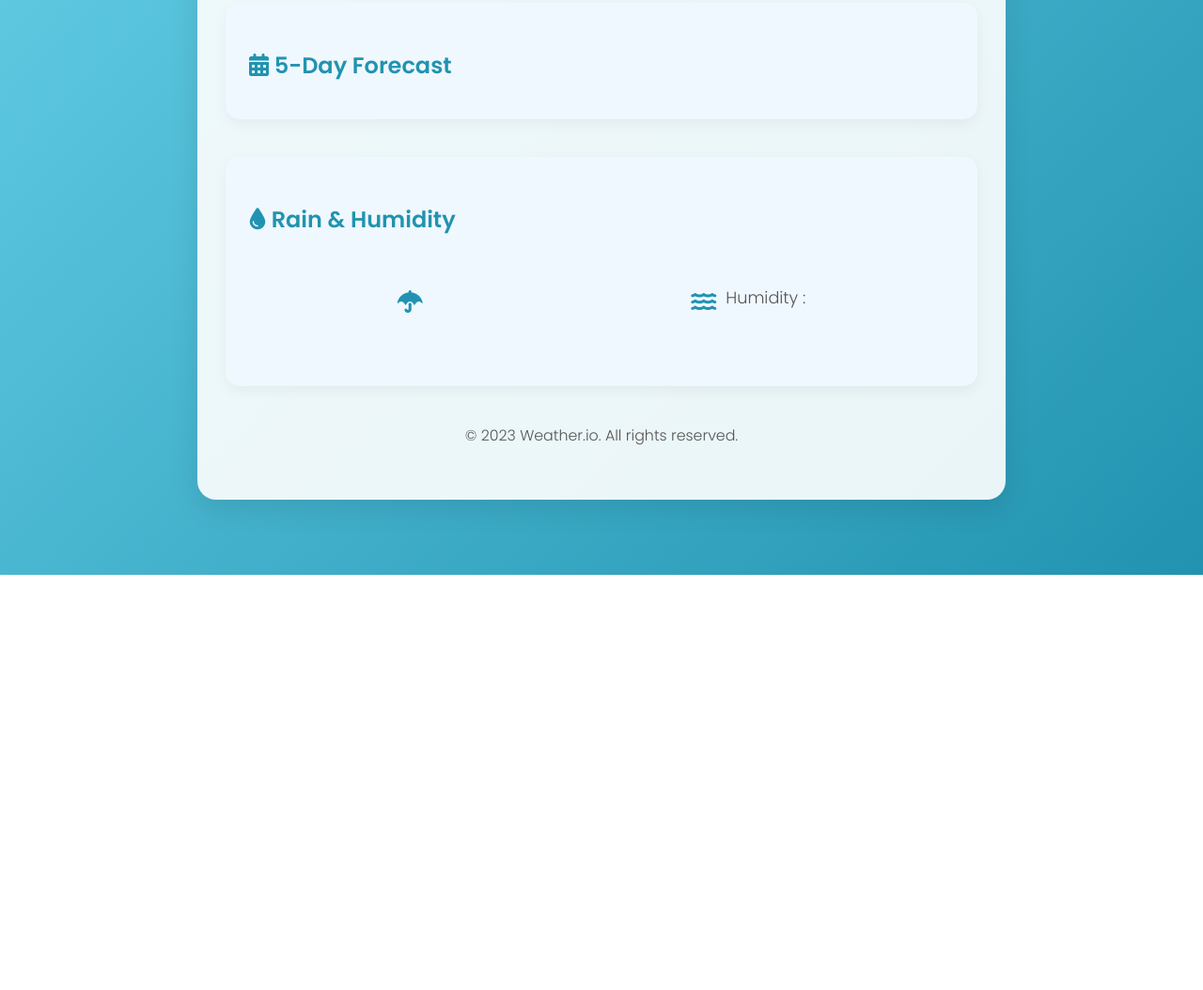
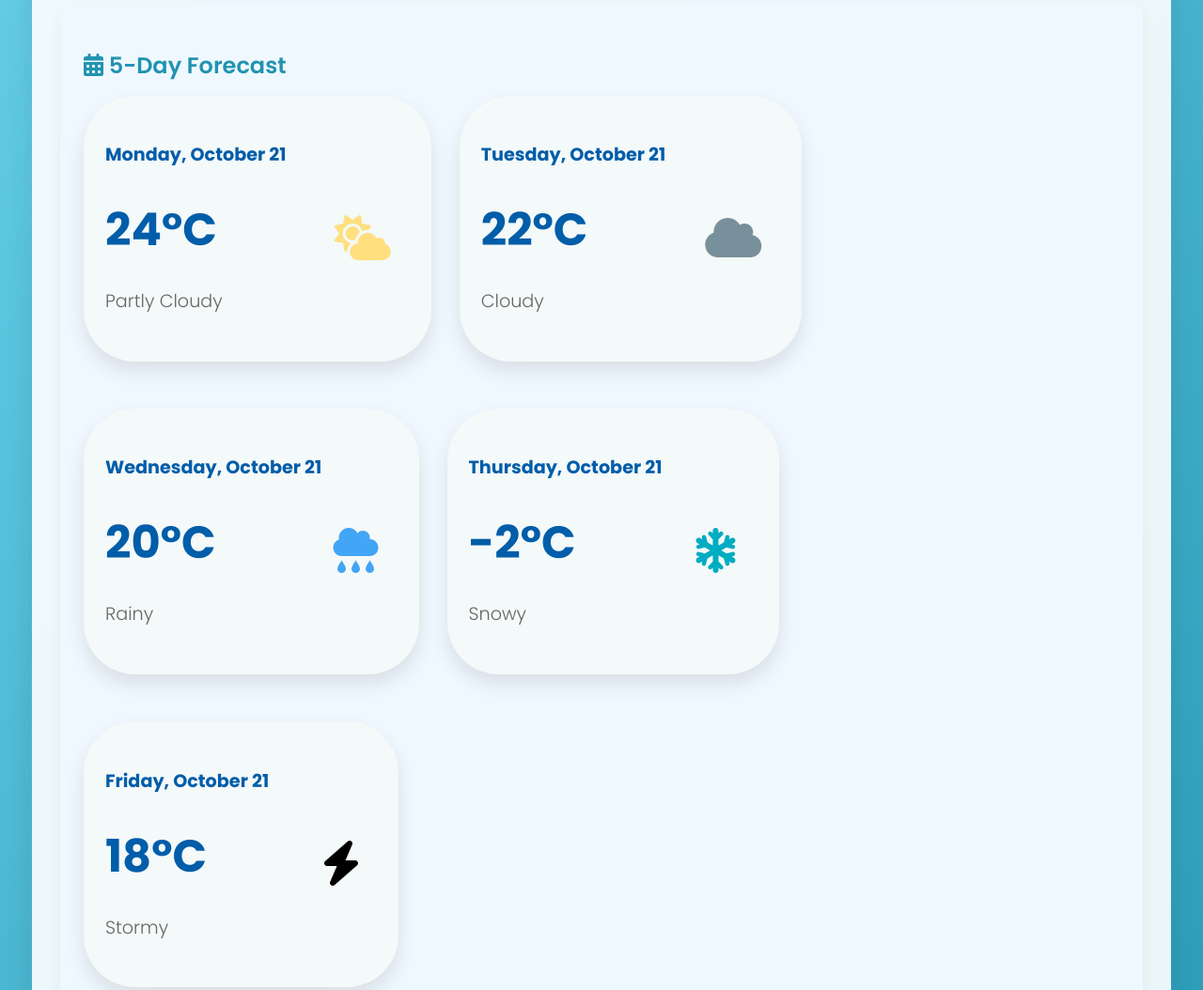
Before and after one commit to clubgamma/Weather-Web-App-2024, a plain HTML site: page weather_info.html in a window 1280 px wide. Shown: the part 471-1525 px from the top of the page at 94% size. Before the commit the page ends 1083 px from the top, so only its background shows below. Drawn offline with Linux system fonts and the light colour scheme.

Commit message:
Forecast cards(html css)

```diff
--- a/css/style.css
+++ b/css/style.css
@@ -1,3 +1,4 @@
+
 @import url('https://fonts.googleapis.com/css2?family=Poppins:wght@300;400;600;700&display=swap');
 
 body {
@@ -12,7 +13,7 @@ body {
 }
 
 .container {
-    max-width: 800px;
+    max-width: 1200px;
     width: 90%;
     padding: 30px;
     background-color: rgba(255, 255, 255, 0.9);
@@ -211,12 +212,6 @@ footer {
     margin: 5px 0 0;
 }
 
-.forecast-container {
-    display: flex;
-    justify-content: space-between;
-    flex-wrap: wrap;
-}
-
 .forecast-day {
     text-align: center;
     padding: 10px;
@@ -247,6 +242,102 @@ footer {
     font-size: 1.5em;
     color: #2193b0;
     margin-right: 10px;
+}
+
+.forecast-card.sunny .icon {
+    color: #ffdf7e;
+}
+
+.forecast-card.rainy .icon {
+    color: #42A5F5;
+}
+
+.forecast-card.cloudy .icon {
+    color: #78909C;
+}
+
+.forecast-card.snowy .icon {
+    color: #00ACC1;
+}
+
+footer {
+    text-align: center;
+    color: #555;
+    font-size: 2em;
+    margin-top: 40px;
+}
+.forecast-container {
+    display: flex;
+    flex-wrap: wrap;
+    gap: 30px;
+    margin: 0 auto;
+
+}
+
+.forecast-card {
+    flex: 1 1 1 calc(33.333% - 20px);
+
+    margin-bottom: 20px;
+    background: #F4F9F9;
+    padding: 20px;
+    border-radius: 55px;
+    box-shadow: 0 10px 20px rgba(0, 0, 0, 0.1);
+    text-align: left;
+    transition: transform 0.3s, background-color 0.3s, box-shadow 0.3s, border 0.3s;
+    position: relative;
+    border: 3px solid transparent;
+
+}
+.forecasts-row {
+    display: flex;
+    flex-wrap: wrap;
+    gap: 30px;
+    margin: 0 auto;
+}
+
+
+.forecast-card:hover {
+    background-color: #ddfaff46;
+    border-color: #00ACC1;
+    box-shadow: 0 12px 35px rgba(63, 63, 63, 0.4);
+}
+.forecast-card .icon {
+    font-size: 3em;
+    margin-left: 125px;
+     margin-right: 20px;
+}
+.forecast-card .temp {
+    font-size: 4.6em;
+    font-weight: bold;
+    margin-bottom: 15px;
+    color: #173F5F;
+
+}
+
+
+.forecast-card h4 {
+    font-size: 1.2em;
+    margin-bottom: 30px;
+    color: #005da9;
+}
+
+.forecast-card .weather-content {
+    display: flex;
+    justify-content: space-between;
+    align-items: center;
+}
+
+.forecast-card .temp {
+    font-size: 3em;
+    font-weight: bold;
+    color: #005da9;
+}
+
+.forecast-card .status {
+    margin-top: 10px;
+    font-size: 1.2em;
+    color: #666;
+    text-align: left;
 }
 
 @media screen and (max-width: 768px) {
@@ -297,6 +388,25 @@ footer {
     .forecast-day {
         min-width: calc(50% - 10px);
     }
+
+
+    #city-name {
+        font-size: 2em;
+    }
+    .forecast-card {
+        width: calc(50% - 20px);
+    }
+    .forecast-card h4 {
+        font-size: 1.5em;
+    }
+
+    .forecast-card .temp {
+        font-size: 2.5em;
+    }
+
+    .forecast-card .status {
+        font-size: 1.1em;
+    }
 }
 
 @media screen and (max-width: 480px) {
@@ -315,4 +425,28 @@ footer {
     .forecast-day {
         min-width: calc(100% - 10px);
     }
+    .container {
+        padding: 20px;
+    }
+
+    #city-name {
+        font-size: 1.8em;
+    }
+
+    .forecast-card {
+        width: 100%;
+
+    }
+
+    .forecast-card h4 {
+        font-size: 1.3em;
+    }
+
+    .forecast-card .temp {
+        font-size: 2.2em;
+    }
+
+    .forecast-card .status {
+        font-size: 1em;
+    }
 }
--- a/weather_info.html
+++ b/weather_info.html
@@ -1,5 +1,6 @@
 <!DOCTYPE html>
 <html lang="en">
+
 <head>
     <meta charset="UTF-8">
     <meta name="viewport" content="width=device-width, initial-scale=1.0">
@@ -7,6 +8,7 @@
     <link rel="stylesheet" href="https://cdnjs.cloudflare.com/ajax/libs/font-awesome/6.0.0-beta3/css/all.min.css">
     <title>Weather Information</title>
 </head>
+
 <body>
     <div class="container">
         <div id="weather-data" class="visible">
@@ -31,8 +33,52 @@
 
                 <section class="forecast">
                     <h3><i class="fas fa-calendar-alt"></i> 5-Day Forecast</h3>
-                    <div id="forecast-info" class="forecast-container" style="display: flex; flex-direction: column;">
-                        <div id="forecasts" style="display: flex; flex-direction: column;">
+                    <div id="forecast-info" class="forecast-container">
+                        <div id="forecasts" class="forecasts-row">
+                            <div class="forecast-card sunny">
+                                <h4 class="day">Monday, October 21</h4>
+                                <div class="weather-content">
+                                    <div class="temp">24°C</div>
+                                    <i class="fas fa-cloud-sun fa-3x icon"></i>
+                                </div>
+                                <p class="status">Partly Cloudy</p>
+                            </div>
+                            <div class="forecast-card cloudy">
+                                <h4 class="day">Tuesday, October 21</h4>
+
+                                <div class="weather-content">
+                                    <div class="temp">22°C</div>
+                                    <i class="fas fa-cloud fa-3x icon"></i>
+                                </div>
+                                <p class="status">Cloudy</p>
+                            </div>
+                            <div class="forecast-card rainy">
+                                <h4 class="day">Wednesday, October 21</h4>
+
+                                <div class="weather-content">
+                                    <div class="temp">20°C</div>
+                                    <i class="fas fa-cloud-rain fa-3x icon"></i>
+                                </div>
+                                <p class="status">Rainy</p>
+                            </div>
+                            <div class="forecast-card  snowy">
+                                <h4 class="day">Thursday, October 21</h4>
+
+                                <div class="weather-content">
+                                    <div class="temp">-2°C</div>
+                                    <i class="fas fa-snowflake fa-3x icon"></i>
+                                </div>
+                                <p class="status">Snowy</p>
+                            </div>
+                            <div class="forecast-card stormy">
+                                <h4 class="day">Friday, October 21</h4>
+
+                                <div class="weather-content">
+                                    <div class="temp">18°C</div>
+                                    <i class="fas fa-bolt fa-3x icon"></i>
+                                </div>
+                                <p class="status">Stormy</p>
+                            </div>
                         </div>
                     </div>
                 </section>
@@ -55,10 +101,11 @@
         </div>
 
         <footer>
-            <p>&copy; 2023 Weather.io. All rights reserved.</p>
+            <p>&copy; 2024 Weather.io. All rights reserved.</p>
         </footer>
     </div>
 
     <script src="./index.js"></script>
 </body>
+
 </html>
```
